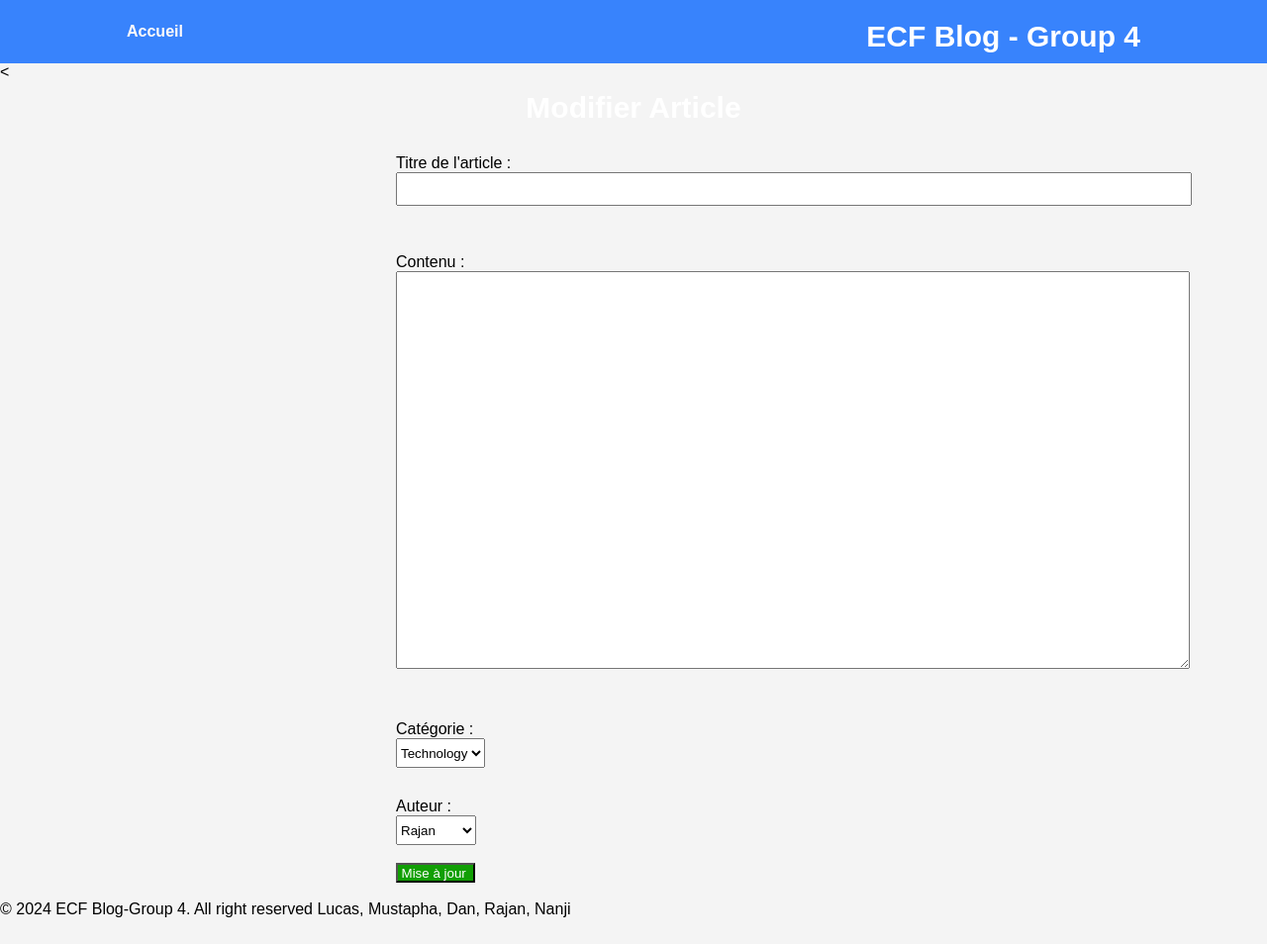
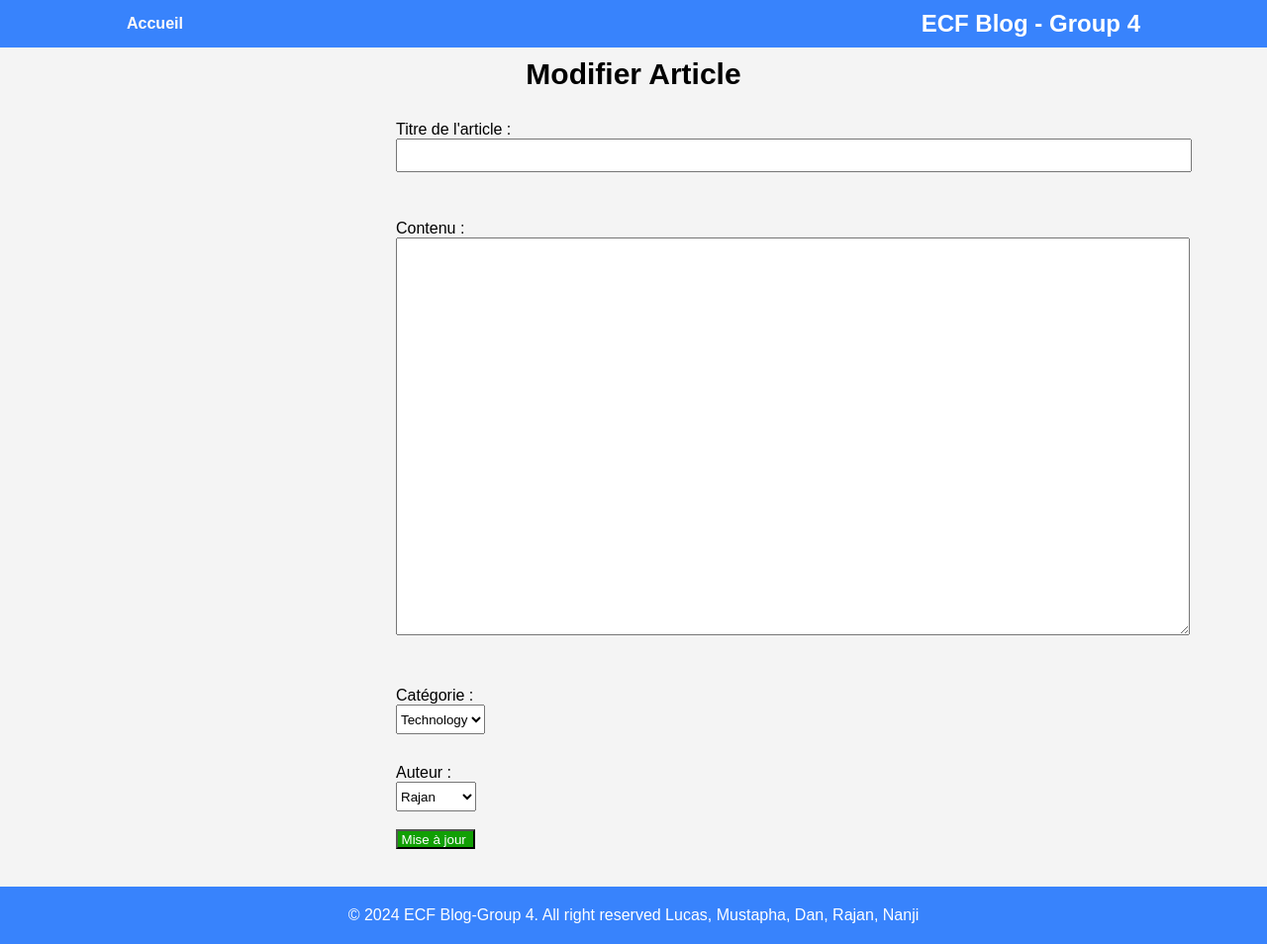
Before and after one commit to Durgairajan/ecf4group4, a PHP site: page /admin/edit.php in a window 1280 px wide. Shown: the whole page at 99% size. Before the commit the page ends 927 px from the top, so only its background shows below. Run offline with PHP 8.4, Linux system fonts and the light colour scheme; data comes from the database, SQL or seed files in the repository; data that the repository does not hold is empty.

Commit message:
fix footer footer.css header.css edit.php
changement de :
-lien fichier css
-ciblage h1
-couleur footer + marge
-faute de typographie

```diff
--- a/admin/edit.php
+++ b/admin/edit.php
@@ -50,7 +50,7 @@
     <title></title>
 </head>
 <body>
-    <<h1>Modifier Article</article>
+    <h1>Modifier Article</article>
     </h1>
     <form action="edit.php" method="post">
         <input type="hidden" name="post_id" value="<?php echo htmlspecialchars($postId); ?>">
--- a/css/footer.css
+++ b/css/footer.css
@@ -1,9 +1,10 @@
 /* Footer Styles */
 footer {
-    background-color: #333; /* Dark background color */
+    background-color: #3883fc; /* Dark background color */
     color: white; /* Text color */
     padding: 20px; /* Padding around the content */
     text-align: center; /* Center align the content */
+    margin-top: 20px;
 }
 
 .footer-content {
--- a/css/header.css
+++ b/css/header.css
@@ -34,7 +34,7 @@
   text-decoration: underline;
 }
 
-h1 {
+header h1 {
   margin: 0;
   font-size: 24px;
   color: white; /* Title color */
--- a/include/footer.php
+++ b/include/footer.php
@@ -1,7 +1,7 @@
 <?php
 ?>
     <!-- Footer.php -->
-    <link rel="stylesheet" href="../style/footer.css">
+    <link rel="stylesheet" href="../css/footer.css">
     <footer>
         <div class="footer-content">
             <p>&copy; <?php echo date("Y"); ?> ECF Blog-Group 4. All right reserved Lucas, Mustapha, Dan, Rajan, Nanji</p>
```
